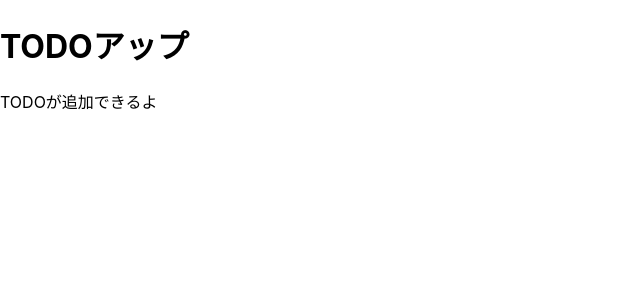
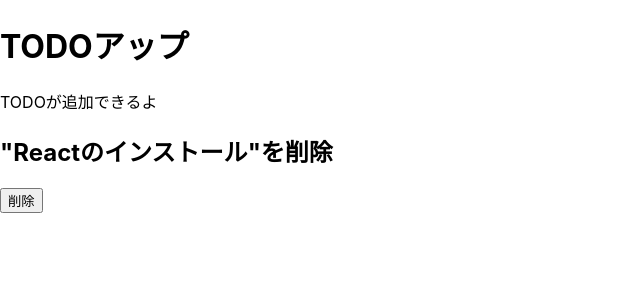
Before and after one commit to iiishokoiii/app-react-dodo, a React (Create React App) app: page /delete/0 in a window 1280 px wide. Shown: the top 300 px of the page, without its empty margins (0-640 px from the left). Built offline with nearby package versions, Linux system fonts and the light colour scheme.

Commit message:
lesson3 React Router, history の導入 削除ページ / useParams でURLからパラメータ取得

```diff
--- a/src/App.js
+++ b/src/App.js
@@ -7,6 +7,7 @@
 } from "react-router-dom";
 import ListPage from "./components/ListPage";
 import AddPage from "./components/AddPage";
+import DeletePage from "./components/DeletePage";
 import Header from "./components/Header";
 import SampleApp from "./Sample";
 
@@ -44,12 +45,18 @@
     changeList([...list, newItem])
   }
 
+  const deleteListItem = (deleteInddx) => {
+    const newList = list.filter((item, idx) => idx !== deleteInddx)
+    changeList(newList)
+  }
+
   return (
     <BrowserRouter>
       <Header />
       <Routes>
         <Route path="/" element={<ListPage list={list} />} />
         <Route path="/add" element={<AddPage  addListItem={addListItem} />} />
+        <Route path="/delete/:id" element={<DeletePage list={list} deleteListItem={deleteListItem} />} />
         <Route path="/sample" element={<SampleApp/>} />
       </Routes>
     </BrowserRouter>
--- /dev/null
+++ b/src/components/DeletePage.js
@@ -0,0 +1,20 @@
+import { useNavigate, useParams } from "react-router-dom";
+
+export default function DeletePage({list, deleteListItem}) {
+  const navigate = useNavigate()
+  const params = useParams()
+  const deleteIndex = Number(params.id)
+  const deleteItem = list.find((item, idx) => idx === deleteIndex)
+  const handleDelete = () => {
+    deleteListItem(deleteIndex)
+    navigate('/')
+  }
+
+  return (
+    <div className="form">
+    <h2>"{deleteItem.title}"を削除</h2>
+    <input type="button" value="削除" onClick={handleDelete}/>
+    </div>
+    )
+
+}
--- a/src/components/ListPage.js
+++ b/src/components/ListPage.js
@@ -8,7 +8,7 @@
         <li
           className={item.checked ? "checked" : ""}
           key={i}
-        >{item.title}</li>
+        >{item.title}<Link to={`/delete/${i}`}>Delete</Link></li>
       ))}
       </ul>
       <p><Link to="/add">Add Item</Link> </p>
```
